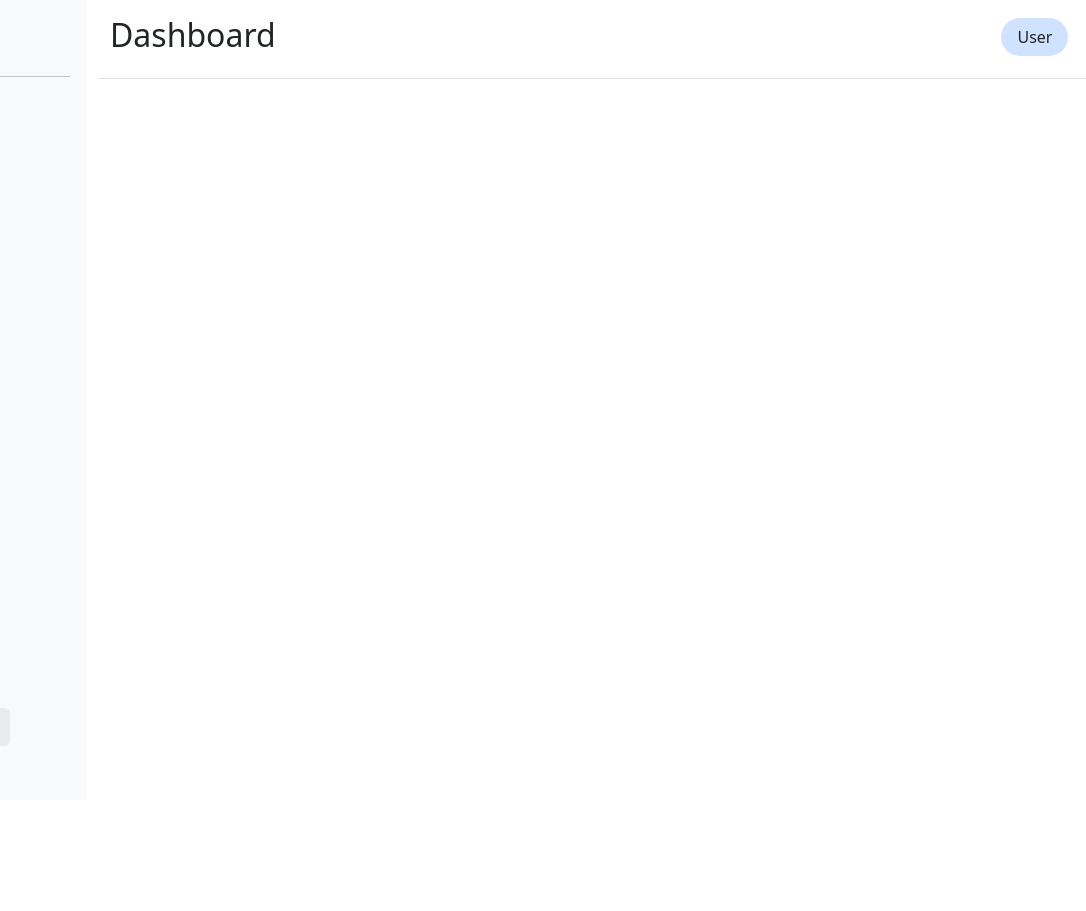
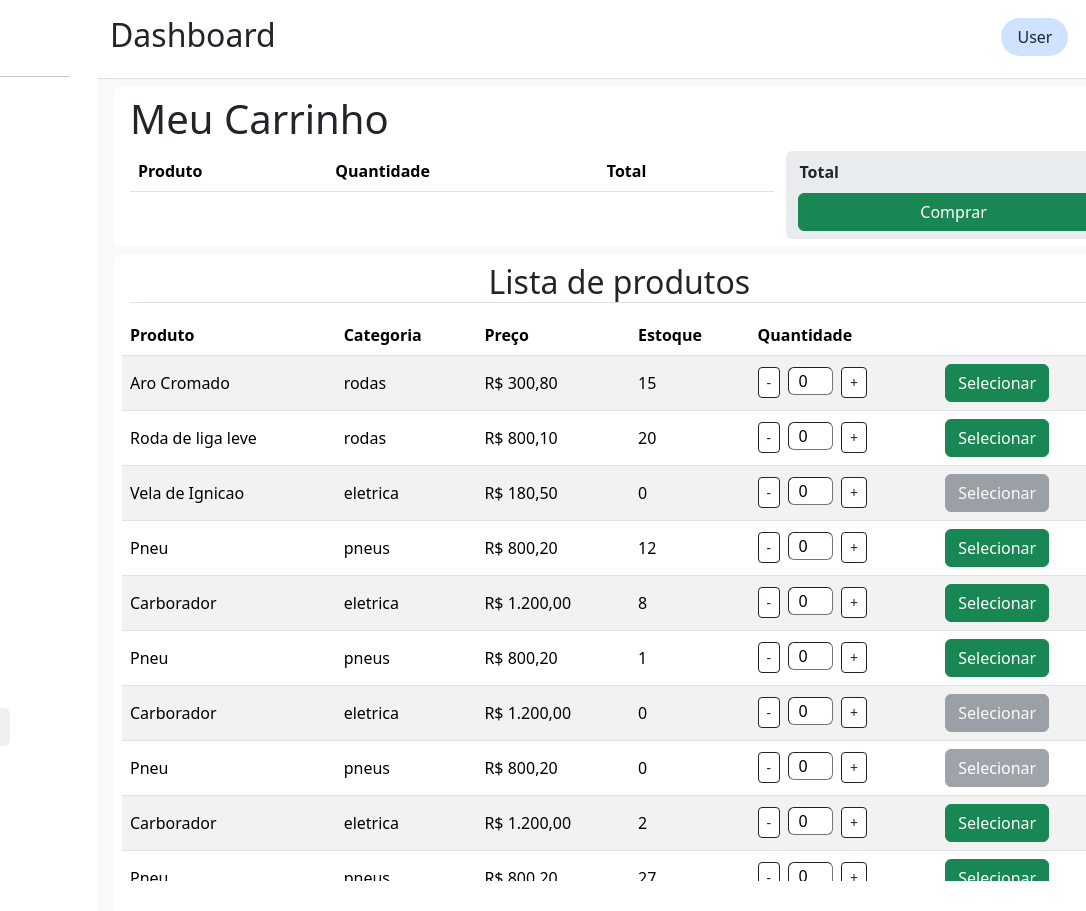
Before and after one commit to ICEI-PUC-Minas-PMV-ADS/pmv-ads-2024-1-e1-proj-web-t5-pmv-ads-2024-1-e1-projsysfap, a plain HTML site: page codigo-fonte/pages/home-client.html in a window 1280 px wide. Shown: the top 911 px of the page, 194-1280 px from the left. Before the commit the page ends 800 px from the top, so only its background shows below. Drawn offline with nearby package versions, Linux system fonts and the light colour scheme.

Commit message:
adicionar página home-client

```diff
--- /dev/null
+++ b/codigo-fonte/data/products.json
@@ -0,0 +1,79 @@
+[
+  {
+    "id": "Product001",
+    "name": "Aro Cromado",
+    "category": "rodas",
+    "price": 300.8,
+    "instock": 15
+  },
+  {
+    "id": "Product002",
+    "name": "Roda de liga leve",
+    "category": "rodas",
+    "price": 800.1,
+    "instock": 20
+  },
+  {
+    "id": "Product003",
+    "name": "Vela de Ignicao",
+    "category": "eletrica",
+    "price": 180.5,
+    "instock": 0
+  },
+  {
+    "id": "Product004",
+    "name": "Pneu",
+    "category": "pneus",
+    "price": 800.2,
+    "instock": 12
+  },
+  {
+    "id": "Product005",
+    "name": "Carborador",
+    "category": "eletrica",
+    "price": 1200.0,
+    "instock": 8
+  },
+  {
+    "id": "Product006",
+    "name": "Pneu",
+    "category": "pneus",
+    "price": 800.2,
+    "instock": 1
+  },
+  {
+    "id": "Product007",
+    "name": "Carborador",
+    "category": "eletrica",
+    "price": 1200.0,
+    "instock": 0
+  },
+  {
+    "id": "Product008",
+    "name": "Pneu",
+    "category": "pneus",
+    "price": 800.2,
+    "instock": 0
+  },
+  {
+    "id": "Product009",
+    "name": "Carborador",
+    "category": "eletrica",
+    "price": 1200.0,
+    "instock": 2
+  },
+  {
+    "id": "Product010",
+    "name": "Pneu",
+    "category": "pneus",
+    "price": 800.2,
+    "instock": 27
+  },
+  {
+    "id": "Product011",
+    "name": "Carborador",
+    "category": "eletrica",
+    "price": 1200.0,
+    "instock": 15
+  }
+]
--- /dev/null
+++ b/codigo-fonte/js/home-client.js
@@ -0,0 +1,103 @@
+function fetchProducts() {
+    fetch("../data/products.json")
+    .then(response => response.json())
+    .then(data => {
+        let newProducts = localStorage.getItem("newProducts");
+        if(newProducts){
+            newProducts = JSON.parse(newProducts);
+
+            data = [...data,...newProducts];
+        }
+        let table = document.querySelector("#productsTable tbody");
+        for(let item of data){
+            let row = document.createElement("tr");
+            row.innerHTML = `<td>${item.name}</td><td class"align-middle">${item.category}</td><td>${formatAsReal(item.price)}</td><td>${item.instock}</td>`;
+            row.innerHTML += `<td><button class="btn btn-outline-dark bg-white btn-sm" onclick="decrement('${item.id}')">-</button><input class="text-center mx-2 border-1 rounded-2" id="quantity${item.id}" type="number" min="0" max="${item.instock}" value="0"><button class="btn btn-outline-dark bg-white btn-sm" onclick="increase('${item.id}', ${item.instock})">+</button></td>`;
+            row.innerHTML += `<td><button class="btn ${item.instock > 0?"btn-success":"btn-secondary"}" ${item.instock === 0 ? "disabled":""} onclick="selectProduct('${item.id}', '${item.name}', ${item.price})">Selecionar</button></tdclass>`;
+            table.appendChild(row);
+        }
+    }).catch(error => console.error("Error", error));
+}
+
+function increase(id, max) {
+    let input = document.getElementById('quantity' + id);
+    if(input.value < max) {
+        input.value++;
+    }
+}
+
+function decrement(id) {
+    let input = document.getElementById('quantity' + id);
+    if(input.value > 0) {
+        input.value--;
+    }
+}
+
+fetchProducts();
+
+let orders = {};
+
+function selectProduct(id, name, price) {
+    let quantity = document.getElementById('quantity' + id).value;
+    let totalPerProduct = quantity * price;
+    if(quantity > 0){
+        orders[id] = {name, quantity, totalPerProduct};
+
+        updateOrderTable();
+    }
+}
+
+function deleteOrder(id) {
+    delete orders[id];
+    updateOrderTable();
+}
+function formatAsReal(value) {
+    let numberWithTwoDecimalPlaces = value.toFixed(2);
+    let valueInReals = Number(numberWithTwoDecimalPlaces).toLocaleString('pt-BR', { style: 'currency', currency: 'BRL' });
+    return valueInReals;
+}
+function updateOrderTable() {
+    let orderTable = '';
+    let totalOrders = 0;
+    for(let id in orders) {
+        let order = orders[id];
+        orderTable += `<tr id="order${id}"><td>${order.name}</td><td>${order.quantity}</td><td>${formatAsReal(order.totalPerProduct)}</td>`;
+        orderTable += `<td><button class="btn" onclick="deleteOrder('${id}')"><img src="../assets/svg/trash-icon.svg" width="16px" height="16px" alt="Deletar"/></button></td></tr>`;
+        totalOrders += order.totalPerProduct;
+    }
+    document.querySelector('#orderTable tbody').innerHTML = orderTable;
+    document.querySelector("#totalOrders tbody td").innerHTML = formatAsReal(totalOrders);
+}
+function confirmOrder() {
+    const totalOrders = document.getElementById('totalOrders');
+    const now = new Date();
+    const loggedUser = JSON.parse(localStorage.getItem("loggedUser"));
+    if(loggedUser){
+        const valueCell = totalOrders.rows[0].cells[1].innerHTML;
+        const parsedValue = parseFloat(valueCell.replace(/[^0-9,-]/g, '').replace(',', '.'));
+        if(totalOrders && parsedValue > 0){
+            let orderData = JSON.parse(localStorage.getItem("orderData")?? "[]");
+            orderData.push({
+                customerName: loggedUser.user,
+                email: loggedUser.email,
+                orderDate: now,
+                totalOrder: parsedValue,
+            });
+
+            localStorage.setItem('orderData', JSON.stringify(orderData));
+            alert('Pedido final confirmado!');
+        }
+
+    } else {
+        alert('Usuário não logado!');
+        window.location.href = "../pages/login.html";
+    }
+}
+window.onload = function(){
+    const loggedUser = JSON.parse(localStorage.getItem("loggedUser"));
+    const userName = document.getElementById("userName");
+
+    if(loggedUser){
+        userName.innerHTML = loggedUser.user;
+    }
+}
--- a/codigo-fonte/pages/home-client.html
+++ b/codigo-fonte/pages/home-client.html
@@ -5,12 +5,13 @@
     <meta name="viewport" content="width=device-width, initial-scale=1.0">
     <title>Document</title>
     <link rel="stylesheet" href="../styles/home.css">
+    <link rel="stylesheet" href="../styles/home-client.css">
     <link href="https://cdn.jsdelivr.net/npm/bootstrap@5.3.3/dist/css/bootstrap.min.css" rel="stylesheet" integrity="sha384-QWTKZyjpPEjISv5WaRU9OFeRpok6YctnYmDr5pNlyT2bRjXh0JMhjY6hW+ALEwIH" crossorigin="anonymous">
 </head>
 <body>
     <div class="container-fluid vh-100">
         <div class="row flex-nowrap h-100">
-            <div class="d-flex flex-column flex-shrink-0 p-3 bg-body-tertiary" style="width: 280px;">
+            <div class="d-none d-xl-flex flex-column flex-shrink-0 p-3 bg-white" style="width: 280px;">
                 <a href="/" class="d-flex align-items-center mb-3 mb-md-0 me-md-auto link-body-emphasis text-decoration-none">
                     <svg width="44" height="44" viewBox="0 0 44 44" fill="none" xmlns="http://www.w3.org/2000/svg">
                         <path d="M17.9983 8.03641C18.1086 8.26102 18.1815 8.50156 18.2142 8.74884L18.8174 17.7187V17.7187L19.1169 22.2271C19.12 22.6907 19.1927 23.1514 19.3328 23.5942C19.6944 24.4533 20.5645 24.9993 21.5111 24.9613L35.9352 24.0178C36.5598 24.0075 37.163 24.2411 37.612 24.6672C37.9862 25.0223 38.2278 25.4868 38.3039 25.9865L38.3294 26.2898C37.7325 34.5551 31.6622 41.4489 23.4141 43.2284C15.166 45.008 6.70802 41.2488 2.63219 33.9917C1.45716 31.8834 0.723227 29.566 0.473479 27.1756C0.369146 26.4679 0.323206 25.7532 0.336106 25.0383C0.323225 16.177 6.6335 8.51618 15.4667 6.66933C16.5298 6.5038 17.572 7.0666 17.9983 8.03641Z" fill="#97A5EB"/>
@@ -50,12 +51,60 @@
                 </div>
                 <div class="col">
                   <div class="d-flex justify-content-between flex-wrap flex-md-nowrap align-items-center pt-3 pb-2 mb-2">
-                    <h1 class="h2">Dashboard</h1>
+                    <h2 class="h2">Dashboard</h2>
                   </div>
                 </div>
                 <div class="col col-auto">
                   <span class="bg-primary-subtle me-4 py-2 px-3 rounded-5" id="userName">User</span>
                   <img src="../assets/image/profile.png" alt="">
+                </div>
+              </div>
+              <div class="row bg-body-tertiary px-3 pt-2 pb-4">
+                <div class="bg-white mb-2 py-2 px-3 rounded-2">
+                  <h1 class="fs-1">Meu Carrinho</h1>
+                  <div class="row flex-column flex-md-row">
+                    <div class="col col-12 col-md-8">
+                      <table class="table" id="orderTable" >
+                        <thead>
+                          <tr>
+                            <th scope="col">Produto</th>
+                            <th scope="col">Quantidade</th>
+                            <th scope="col">Total</th>
+                            <th scope="col"></th>
+                          </tr>
+                        </thead>
+                        <tbody></tbody>
+                      </table>
+                    </div>
+                    <div class="col col-12 col-md-4 bg-body-secondary py-2 rounded-2">
+                      <table class="w-100" id="totalOrders">
+                        <tbody>
+                          <th scope="row">Total</th>
+                            <td class="text-end">--</td>
+                        </tbody>
+                      </table>
+                      <button type="button" class="btn btn-success w-100 mt-2" onclick="confirmOrder()">Comprar</button>
+                    </div>
+                  </div>
+                </div>
+                <div class="bg-white px-3 pt-2 pb-5 rounded-2">
+                  <h1 class="fs-2 text-center border-bottom">Lista de produtos</h1>
+                  <div class="row overflow-scroll p-1"style="height: 570px;">
+                    <table class="table table-striped" id="productsTable">
+                      <thead>
+                        <tr>
+                          <th scope="col">Produto</th>
+                          <th scope="col">Categoria</th>
+                          <th scope="col">Preço</th>
+                          <th scope="col">Estoque</th>
+                          <th scope="col">Quantidade</th>
+                          <th scope="col"></th>
+                        </tr>
+                      </thead>
+                      <tbody>
+                      </tbody>
+                    </table>
+                  </div>
                 </div>
               </div>
             </main>
@@ -94,6 +143,7 @@
           </div>
         </div>
       </div>
+      <script src="../js/home-client.js"></script>
     <script src="https://cdn.jsdelivr.net/npm/bootstrap@5.3.3/dist/js/bootstrap.bundle.min.js" integrity="sha384-YvpcrYf0tY3lHB60NNkmXc5s9fDVZLESaAA55NDzOxhy9GkcIdslK1eN7N6jIeHz" crossorigin="anonymous"></script>
 </body>
 </html>
--- /dev/null
+++ b/codigo-fonte/styles/home-client.css
@@ -0,0 +1,10 @@
+#productsTable td,
+#orderTable td {
+    vertical-align: middle;
+}
+#productsTable td .btn.btn-outline-dark:hover{
+    color: #000000;
+}
+#productsTable td input {
+    width: 45px;
+}
```
Also changed, not shown: codigo-fonte/pages/home.html (+1 -1 lines), codigo-fonte/assets/svg/trash-icon.svg (added).
